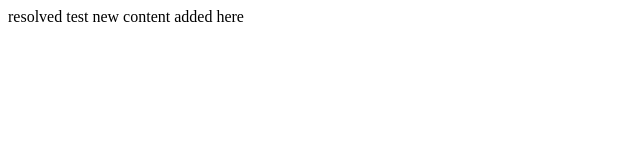
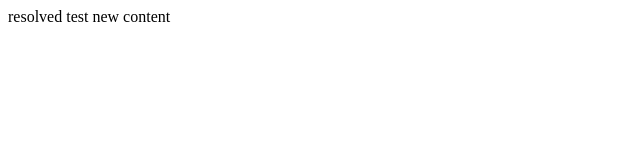
Before and after one commit to 10xjs/Dashboard-Enhancement-Suite, a browser extension: page test.html in a window 1280 px wide. Shown: the full height of the page, 0-640 px from the left. Drawn offline with nearby package versions, Linux system fonts and the light colour scheme; no server answers.

Commit message:
Revert "added more text"
This reverts commit 7b7c1959d811583f79569fb0956a8cdbc2ced949.

```diff
--- a/test.html
+++ b/test.html
@@ -11,7 +11,7 @@
 
 resolved test
 
-new content added here
+new content
 
 </body>
 </html>
```
